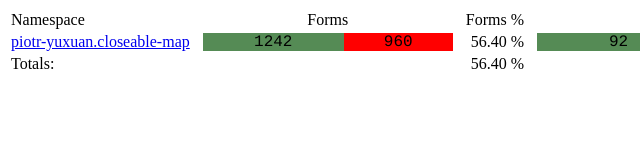
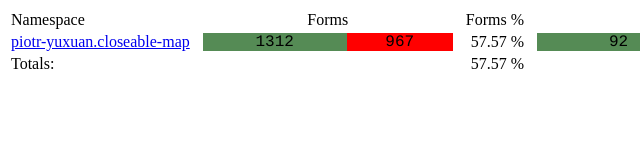
Before and after one commit to piotr-yuxuan/closeable-map, a plain HTML site: page doc/code-coverage/index.html in a window 1280 px wide. Shown: the full height of the page, 0-640 px from the left. Drawn offline with Linux system fonts and the light colour scheme.

Commit message:
Update code coverage

```diff
--- a/doc/code-coverage/index.html
+++ b/doc/code-coverage/index.html
@@ -16,11 +16,11 @@
    </tr></thead>
 <tr>
  <td><a href="piotr_yuxuan/closeable_map.clj.html">piotr-yuxuan.closeable-map</a></td><td class="with-bar"><div class="covered"
-                                style="width:56.403269754768395%;
-                                        float:left;"> 1242 </div><div class="not-covered"
-                                style="width:43.596730245231605%;
-                                        float:left;"> 960 </div></td>
-<td class="with-number">56.40 %</td>
+                                style="width:57.56910925844669%;
+                                        float:left;"> 1312 </div><div class="not-covered"
+                                style="width:42.43089074155331%;
+                                        float:left;"> 967 </div></td>
+<td class="with-number">57.57 %</td>
 <td class="with-bar"><div class="covered"
                                 style="width:65.2482269503546%;
                                         float:left;"> 92 </div><div class="partial"
@@ -33,7 +33,7 @@
 </tr>
 <tr><td>Totals:</td>
 <td class="with-bar"></td>
-<td class="with-number">56.40 %</td>
+<td class="with-number">57.57 %</td>
 <td class="with-bar"></td>
 <td class="with-number">71.63 %</td>
    </tr>
```
